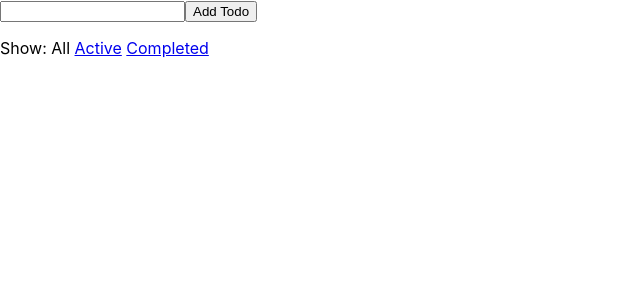
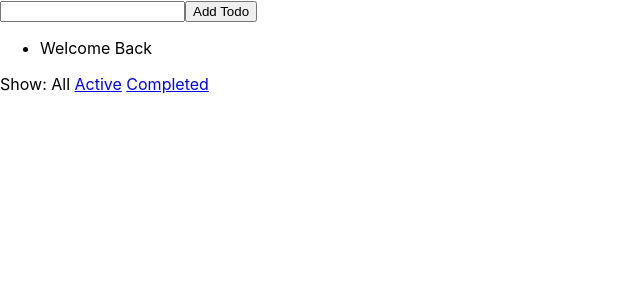
Before and after one commit to collinewait/redux-inside-out, a React (Create React App) app: page / in a window 1280 px wide. Shown: the top 300 px of the page, without its empty margins (0-640 px from the left). Built offline with nearby package versions, Linux system fonts and the light colour scheme.

Commit message:
supplying the persisted state

```diff
--- a/src/store.js
+++ b/src/store.js
@@ -31,7 +31,22 @@ import { composeWithDevTools } from "redux-devtools-extension";
 // };
 
 //const store = createStore(counterReducer); // left out not to break counter and for demo. We use one store in applications
-const store = createStore(todoApp);
+
+const persistedState = {
+  todos: [
+    {
+      id: 0,
+      text: "Welcome Back",
+      completed: false
+    }
+  ]
+};
+
+// We can pass the persisted state as the second argument to createStore
+// and it will override the value specified by the reducers
+// DO NOT pass the initial state to creeateStore, use it in reducers.
+// Passing the persisted state is fine since it was obtained from the store itself
+const store = createStore(todoApp, persistedState);
 
 // console.log('Initial State:');
 // console.log(store.getState())
```
